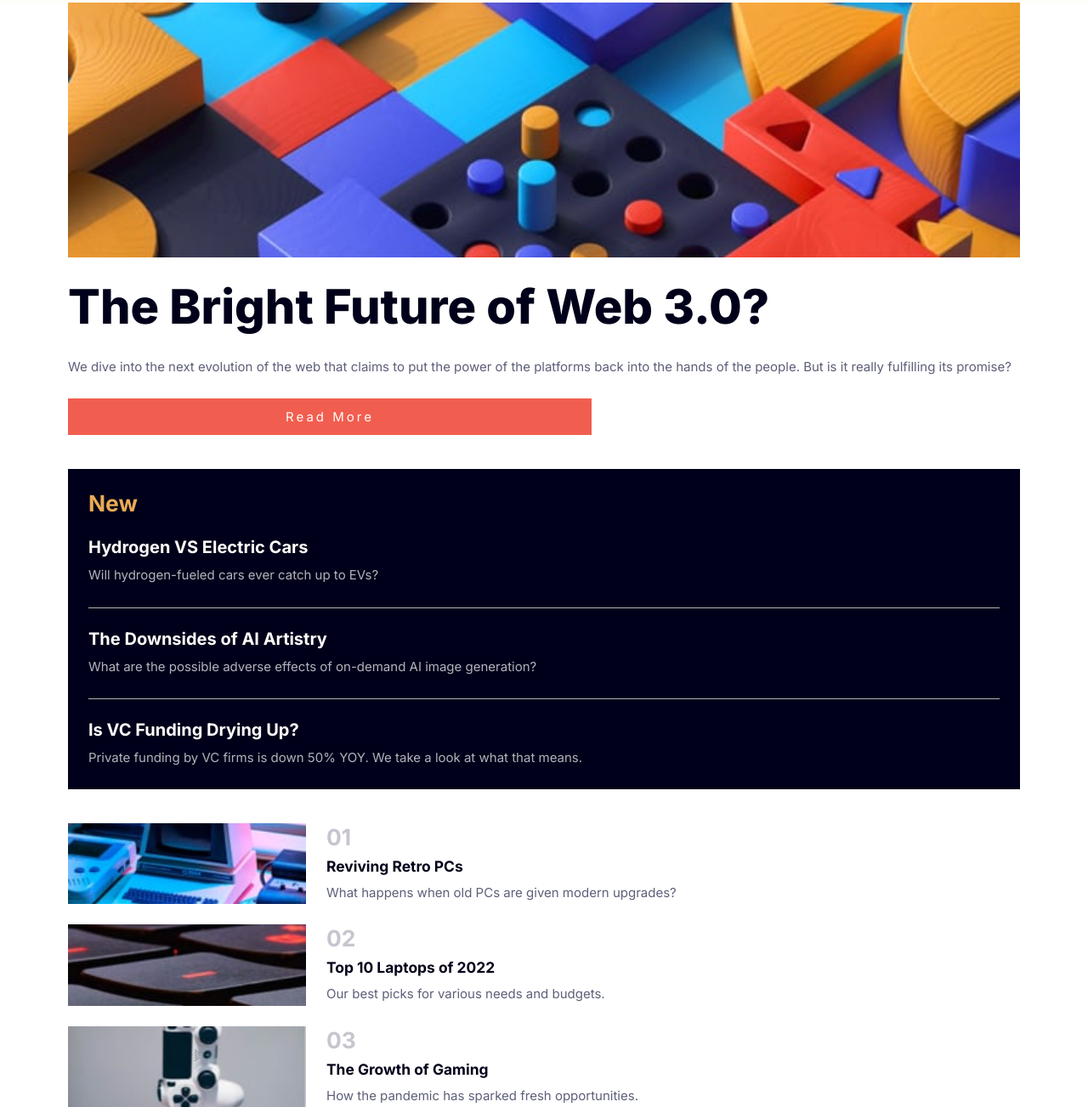
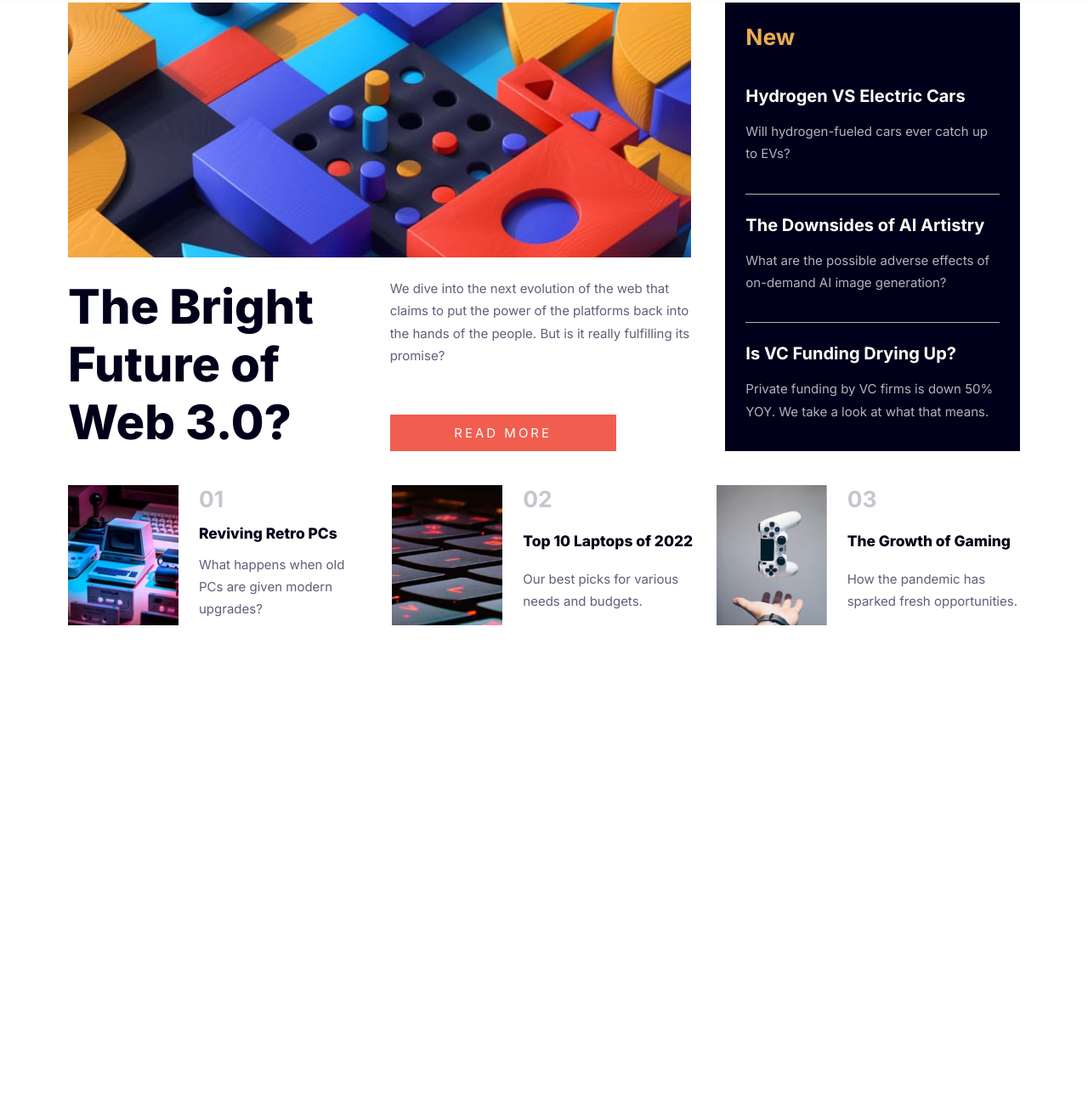
Before and after one commit to CozyCatDev/FEM-news-homepage-main, a website built with Vite: page index.html in a window 1280 px wide. Shown: the part 149-1452 px from the top of the page at 85% size. After the commit the page ends 885 px from the top, so only its background shows below. Built offline with nearby package versions, Linux system fonts and the light colour scheme; files whose address does not match are found by name.

Commit message:
finished desktop layout and added hover effects

```diff
--- a/index.html
+++ b/index.html
@@ -54,7 +54,7 @@
         </aside>
         <section class="categories">
           <a class="category" href="#">
-            <div class="img"></div>
+            <img src="./assets/images/image-retro-pcs.jpg" alt="">
             <div class="desc">
               <h3>01</h3>
               <h2>Reviving Retro PCs</h2>
@@ -62,7 +62,7 @@
             </div>
           </a>
           <a class="category" href="#">
-            <div class="img"></div>
+            <img src="./assets/images/image-top-laptops.jpg" alt="">
             <div class="desc">
               <h3>02</h3>
               <h2>Top 10 Laptops of 2022</h2>
@@ -70,7 +70,7 @@
             </div>
           </a>
           <a class="category" href="#">
-            <div class="img"></div>
+            <img src="./assets/images/image-gaming-growth.jpg" alt="">
             <div class="desc">
               <h3>03</h3>
               <h2>The Growth of Gaming</h2>
--- a/style.css
+++ b/style.css
@@ -79,6 +79,8 @@ img{
   --fc-heading-100: var(--clr-neutral-100);
   --fc-heading-200: var(--clr-neutral-300);
   --fc-heading-300: var(--clr-neutral-400);
+  --fc-hover-1: var(--clr-primary-1);
+  --fc-hover-2: var(--clr-primary-2);
 
   --bg-primary-1: var(--clr-neutral-400);
   --bg-primary-2: var(--clr-neutral-100);
@@ -145,6 +147,11 @@ button{
   background-color: var(--bg-btn);
   color: var(--fc-btn);
   letter-spacing: var(--ls);
+  text-transform: uppercase;
+}
+button:not(.open-nav-btn, .close-nav-btn):hover{
+  cursor: pointer;
+  background-color: var(--bg-primary-2);
 }
 
 ul{
@@ -213,11 +220,18 @@ nav li{
   font-size: var(--fs-h3);
 }
 
+nav li:hover{
+  color: var(--fc-hover-2);
+}
+
 nav button{
   background-color: transparent;
   padding: 0;
 }
 
+.open-nav-btn, .close-nav-btn{
+  cursor: pointer;
+}
 .close-nav-btn{
   position: absolute;
   top: 1.5rem;
@@ -252,7 +266,7 @@ main .wrapper{
   color: var(--fc-heading-100);
 }
 .main-content button{
-  max-width: 55%;
+  max-width: 60%;
 }
 
 /* sidebar */
@@ -263,6 +277,9 @@ main .wrapper{
 }
 .sidebar .sidebar-content{
   gap: var(--g-sm);
+}
+.sidebar .sidebar-content:hover h3{
+  color: var(--fc-hover-1);
 }
 .sidebar .sidebar-content:not(:last-child){
   padding-bottom: var(--p-lg);
@@ -280,21 +297,13 @@ main .wrapper{
 
 /* categories */
 .category{
-  grid-template-columns: 25% auto;
+  grid-template-columns: max-content auto;
 }
-.category .img{
-  background-size: 100% auto;
-  background-position: center;
-  background-repeat: no-repeat;
+.category:hover h2{
+  color: var(--fc-hover-2);
 }
-.category:nth-child(1) .img{
-  background-image: url("./assets/images/image-retro-pcs.jpg");
-}
-.category:nth-child(2) .img{
-  background-image: url("./assets/images/image-top-laptops.jpg");
-}
-.category:nth-child(3) .img{
-  background-image: url("./assets/images/image-gaming-growth.jpg");
+.category img{
+  max-width: 130px;
 }
 .category .desc{
   gap: var(--g-sm);
@@ -302,6 +311,7 @@ main .wrapper{
 .category h2{
   color: var(--fc-heading-100);
   font-size: calc(var(--fs-p) + 0.15rem);
+  font-weight: var(--fw-bold);
 }
 .category h3{
   color: var(--fc-heading-200);
@@ -322,4 +332,40 @@ main .wrapper{
     justify-content: flex-end;
     width: max-content;
   }
+  main .wrapper{
+    grid-template-areas:
+      "main main sidebar"
+      "categories categories categories";
+    grid-template-columns: repeat(3, 1fr);
+    grid-template-rows: repeat(2, auto);
+  }
+  .main-content{
+    grid-area: main;
+    grid-template-areas:
+      "img img"
+      "heading desc";
+    grid-template-columns: repeat(2, 1fr);
+    grid-template-rows: 1fr auto;
+  }
+  .main-content .img{
+    grid-area: img;
+  }
+  .main-content .heading{
+    grid-area: heading;
+  }
+  .main-content .desc{
+    grid-area: desc;
+    grid-template-rows: 1fr auto;
+  }
+  .main-content button{
+    max-width: 75%;
+  }
+  .sidebar{
+    grid-area: sidebar;
+  }
+  .categories{
+    grid-area: categories;
+    grid-auto-flow: row;
+    grid-template-columns: repeat(3, 1fr);
+  }
 }
```
